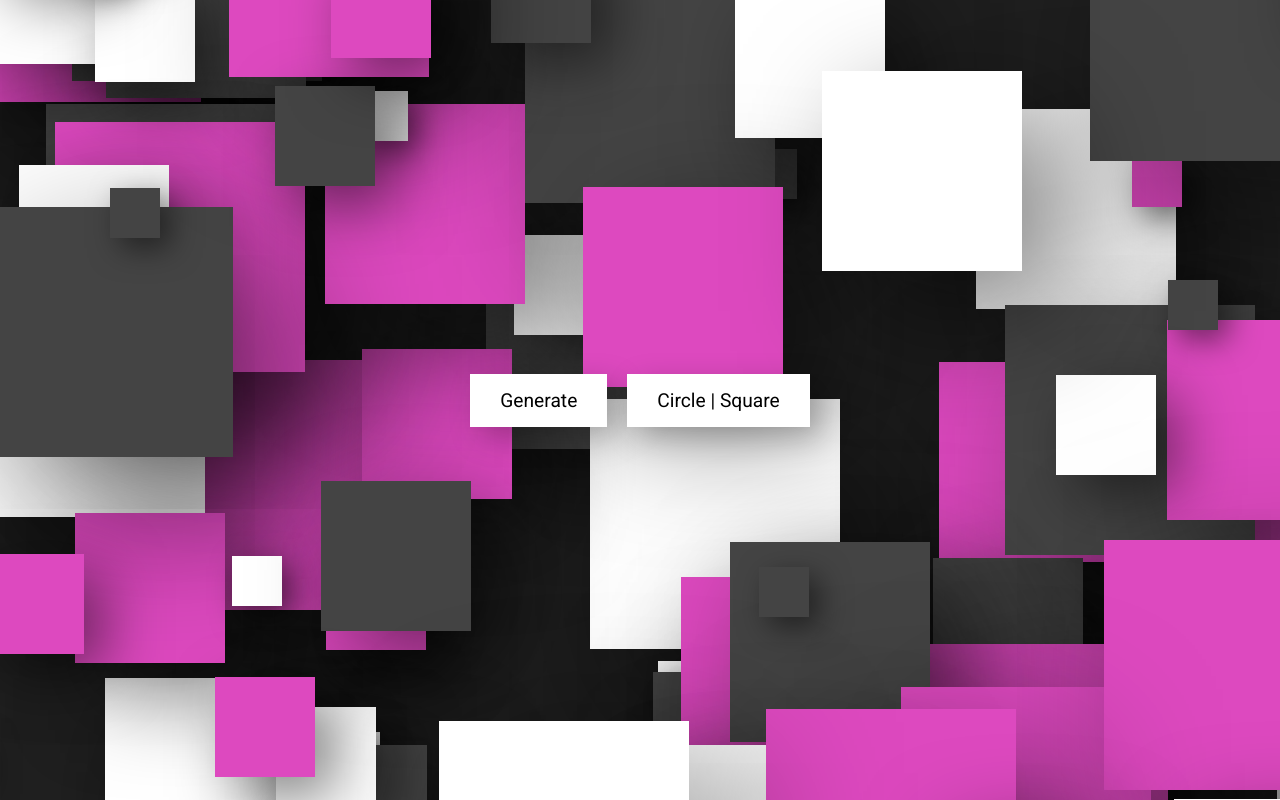
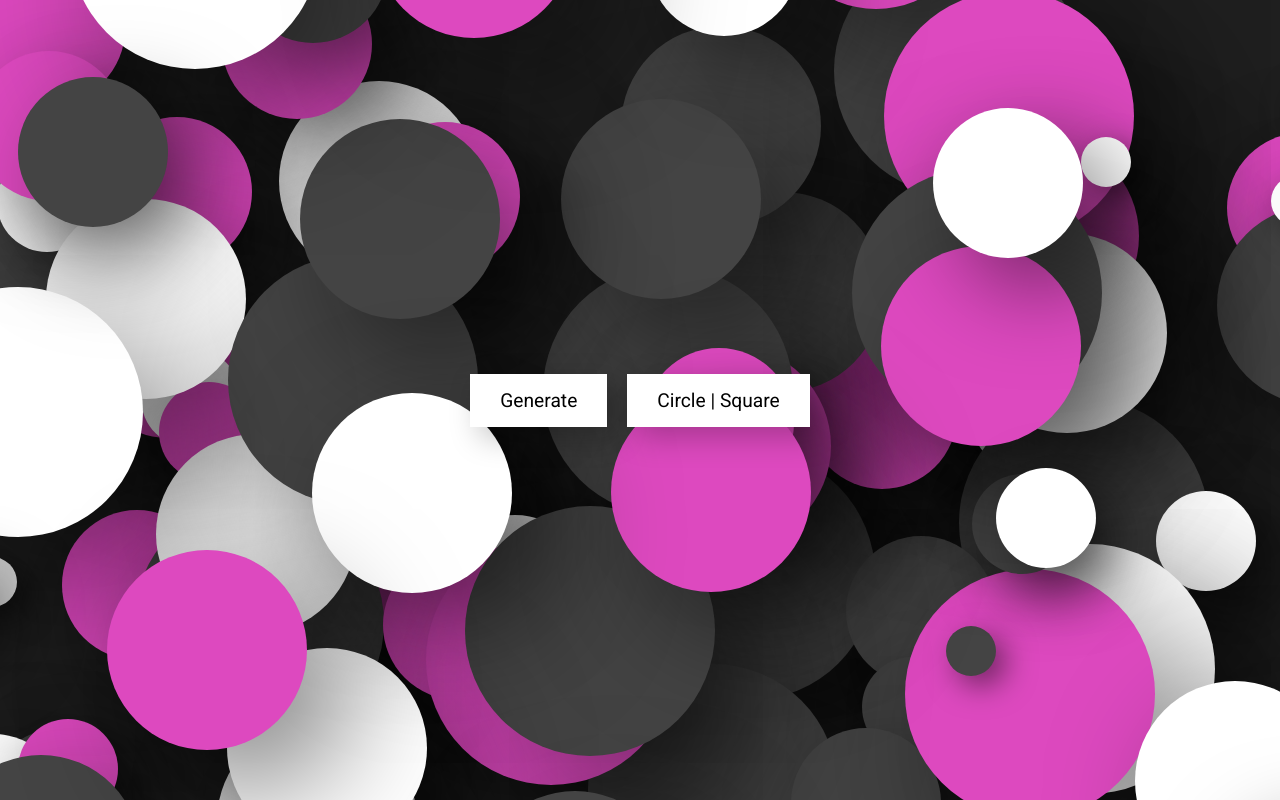
Before and after one commit to Mary8992/Random-Abstract-Background, a plain HTML site: page index.html in a window 1280 px wide. Both pictures are taken after a click on the button "Circle | Square". Drawn offline with nearby package versions, Linux system fonts and the light colour scheme; a web font is replaced by a local one.

Commit message:
generating circle block and its style and elements added

```diff
--- a/app.js
+++ b/app.js
@@ -5,6 +5,11 @@ for (let i = 0; i <= 80; i++) {
     let blocks = document.createElement('div');
     blocks.classList.add('block');
     container.appendChild(blocks);
+}
+
+function circle() {
+    let circleBtn = document.querySelector('.circleBtn');
+    container.classList.toggle('circle')
 }
 
 function generate() {
--- a/index.html
+++ b/index.html
@@ -10,7 +10,7 @@
 <body>
     <div class="container">
         <button onclick="generate()">Generate</button>
-        <button class="circleBtn">Circle | Square</button>
+        <button onclick="circle();generate()" class="circleBtn">Circle | Square</button>
     </div>
 
     <script src="https://cdnjs.cloudflare.com/ajax/libs/animejs/3.2.1/anime.min.js" integrity="sha512-z4OUqw38qNLpn1libAN9BsoDx6nbNFio5lA6CuTp9NlK83b89hgyCVq+N5FdBJptINztxn1Z3SaKSKUS5UP60Q==" crossorigin="anonymous" referrerpolicy="no-referrer"></script>
--- a/style.css
+++ b/style.css
@@ -26,11 +26,24 @@ body {
 }
 
 .container .block {
-    position: absolute;
-    width: 50px;
-    height: 50px;
-    background: #444;
-    box-shadow: 10px 10px 30px rgba(0, 0, 0, 0.5);
+      position: absolute;
+      width: 50px;
+      height: 50px;
+      background: #444;
+      box-shadow: 10px 10px 30px rgba(0, 0, 0, 0.5);
+      transition: 0.3s;
+      -webkit-transition: 0.3s;
+      -moz-transition: 0.3s;
+      -ms-transition: 0.3s;
+      -o-transition: 0.3s;
+}
+
+.container.circle .block {
+    border-radius: 50%;
+    -webkit-border-radius: 50%;
+    -moz-border-radius: 50%;
+    -ms-border-radius: 50%;
+    -o-border-radius: 50%;
 }
 
 .container .block:nth-child(3n + 1) {
```
